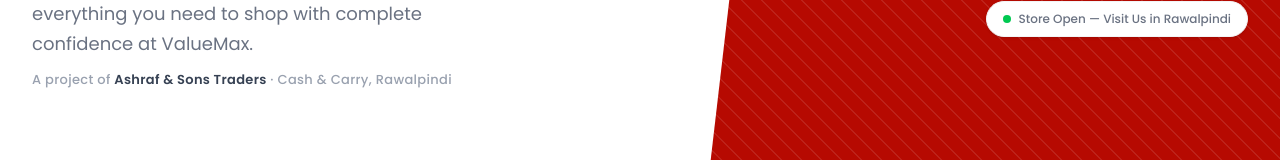
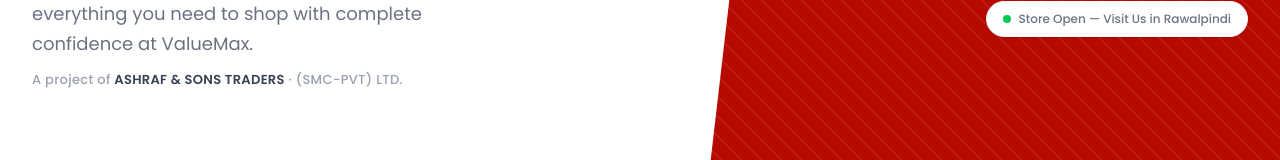
Before and after one commit to Valuemax-Carry/value-max, a Next.js app: page /policy in a window 1280 px wide. Shown: the part 536-696 px from the top of the page. Built offline with nearby package versions, Linux system fonts and the light colour scheme.

Commit message:
adding new tag line in policy

```diff
--- a/app/policy/page.js
+++ b/app/policy/page.js
@@ -162,8 +162,8 @@ export default function PolicyPage() {
 
             <p className="text-[13px] text-gray-400 font-medium tracking-wide policy-fade-3">
               A project of{" "}
-              <span className="text-gray-700 font-semibold">Ashraf &amp; Sons Traders</span>
-              &nbsp;· Cash &amp; Carry, Rawalpindi
+              <span className="text-gray-700 font-semibold">ASHRAF &amp; SONS TRADERS</span>
+              &nbsp;· (SMC-PVT) LTD.
             </p>
           </div>
 
```
